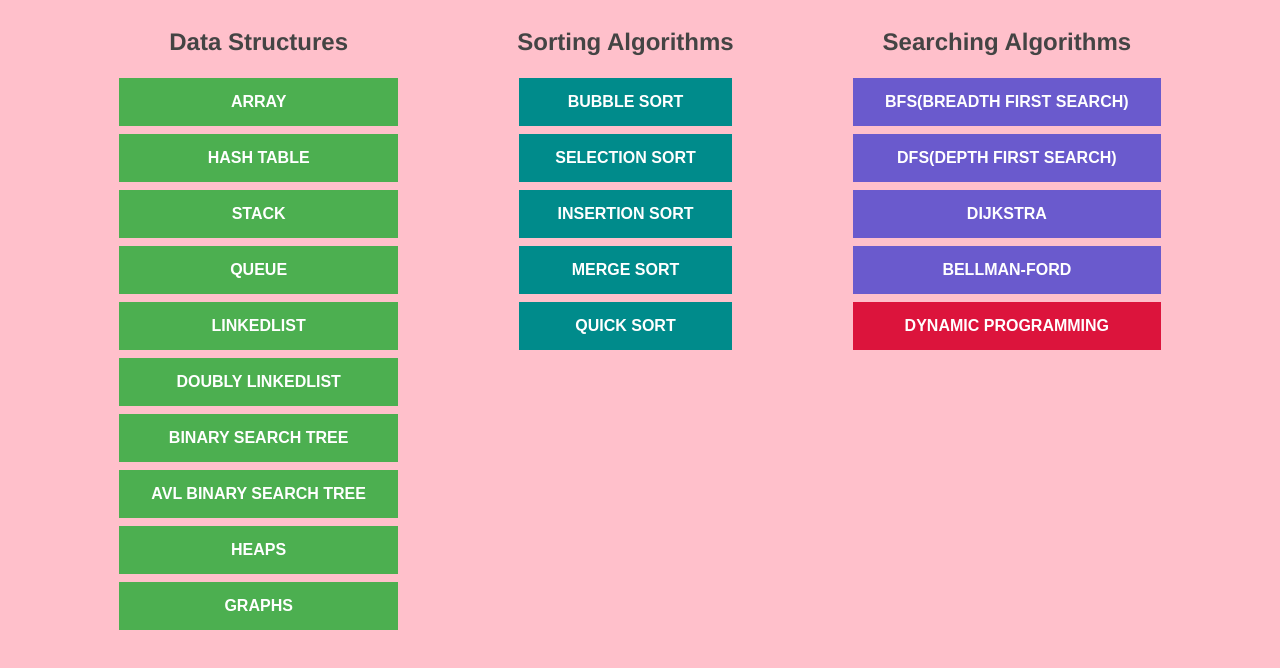
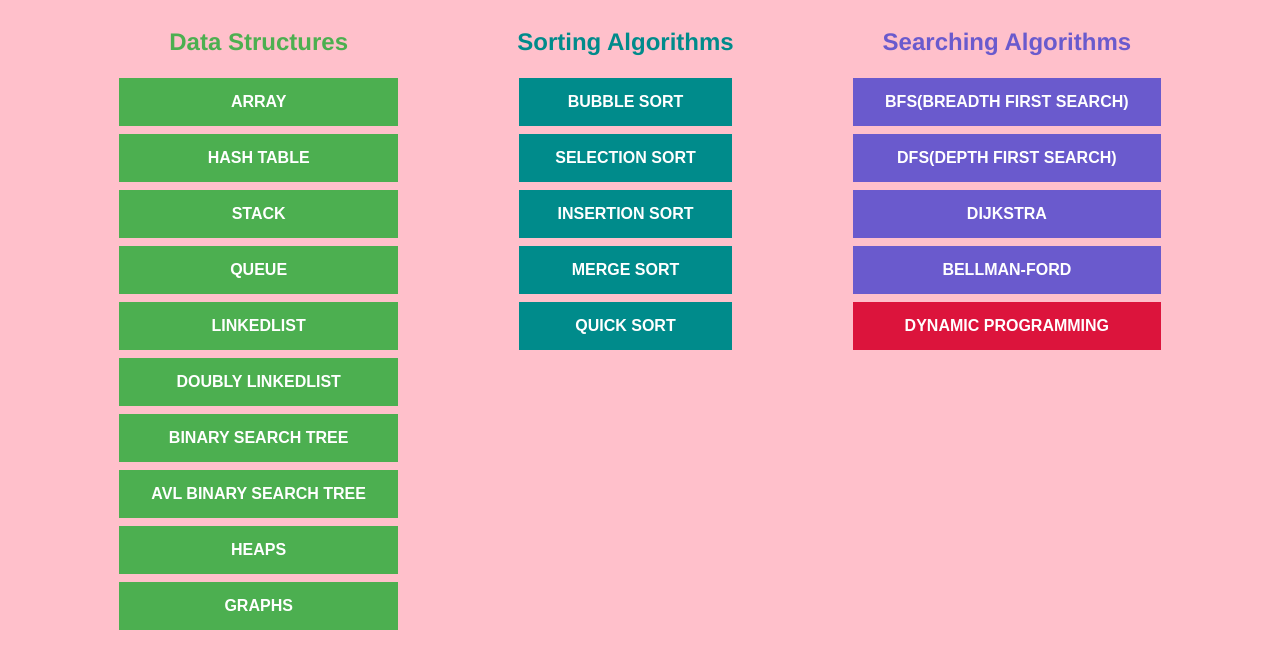
Before and after one commit to naveenrawat51/implement_DSA_JavaScript, a website built with webpack: page src/index.html in a window 1280 px wide. Built offline with nearby package versions, Linux system fonts and the light colour scheme.

Commit message:
heading color changed

```diff
--- a/src/index.html
+++ b/src/index.html
@@ -15,7 +15,7 @@
     <div id="allBtnContainer">
         <div class="buttonContainer">
             <div class="mainHeading">
-                <h2 style="text-align: center;">Data Structures</h2>
+                <h2 style="text-align: center; color: #4CAF50;">Data Structures</h2>
             </div>
             <button class="button ds-btn" value="ARRAY">ARRAY</button>
             <button class="button ds-btn" value="HASH TABLE">HASH TABLE</button>
@@ -31,7 +31,7 @@
 
         <div class="buttonContainer">
             <div class="mainHeading">
-                <h2 style="text-align: center;">Sorting Algorithms</h2>
+                <h2 style="text-align: center; color: darkcyan;">Sorting Algorithms</h2>
             </div>
             <button class="button ds-btn srt-btn" value="BUBBLE SORT">BUBBLE SORT</button>
             <button class="button ds-btn srt-btn" value="SELECTION SORT">SELECTION SORT</button>
@@ -42,7 +42,7 @@
 
         <div class="buttonContainer">
             <div class="mainHeading">
-                <h2 style="text-align: center;">Searching Algorithms</h2>
+                <h2 style="text-align: center; color: slateblue;">Searching Algorithms</h2>
             </div>
             <button class="button ds-btn srh-btn" value="BFS">BFS(BREADTH FIRST SEARCH)</button>
             <button class="button ds-btn srh-btn" value="DFC">DFS(DEPTH FIRST SEARCH)</button>
```
Also changed, not shown: dist/index.html.
